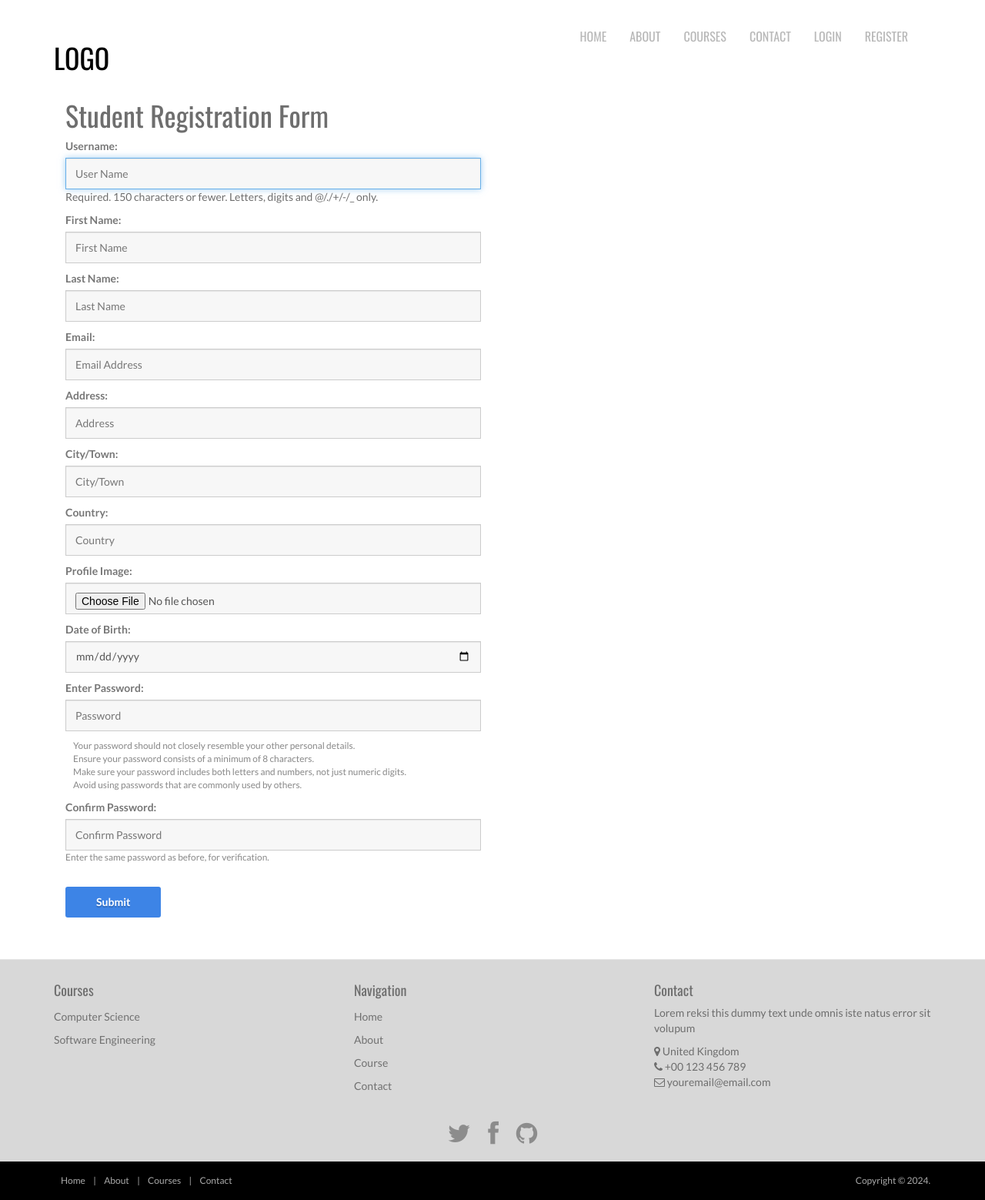
After one commit to farhankhan83/Django, a Django app: page /register/ in a window 1280 px wide. The commit adds this page. Shown: the whole page at 77% size. Run offline with Django 5.2, Linux system fonts and the light colour scheme; parts of the project's set-up code (start-up, migrations or seed data) failed here and were passed over; some libraries are stand-ins or nearby versions.

Commit message:
Brown/registration form (#4)
* registration form completed

* remove print statements

---------

Co-authored-by: roadboy-brown <Roadboybrown@gmail.com>

```diff
--- /dev/null
+++ b/home/forms.py
@@ -0,0 +1,44 @@
+from django.contrib.auth.forms import UserCreationForm
+from django.contrib.auth.models import User
+from django import forms
+
+
+class RegisterForm(UserCreationForm):
+  email = forms.EmailField(label="Email", widget=forms.TextInput(attrs={'class': 'form-control', 'placeholder': 'Email Address', 'required': True}))
+  first_name = forms.CharField(label="First Name", max_length= 50, widget=forms.TextInput(attrs={'class': 'form-control', 'placeholder': 'First Name', 'required': True}))
+  last_name = forms.CharField(label="Last Name", max_length= 50,  widget=forms.TextInput(attrs={'class': 'form-control', 'placeholder': 'Last Name', 'required': True}))
+  address = forms.CharField(label="Address",max_length= 50,  widget=forms.TextInput(attrs={'class': 'form-control', 'placeholder': 'Address', 'required': True}))
+  city = forms.CharField(label="City/Town",max_length= 50,  widget=forms.TextInput(attrs={'class': 'form-control', 'placeholder': 'City/Town', 'required': True}))
+  country = forms.CharField(label="Country",max_length= 50,  widget=forms.TextInput(attrs={'class': 'form-control', 'placeholder': 'Country', 'required': True}))
+  profile_photo = forms.ImageField(
+     label="Profile Image",
+     widget=forms.FileInput(
+        attrs={'class': 'form-control', 'placeholder': 'Profile Picture', 'required': True}))
+  date_of_birth = forms.DateField(label="Date of Birth", widget=forms.DateInput(attrs={'class': 'form-control', 'placeholder': 'Date of Birth', 'required': True, 'type': 'date'}))
+
+  class Meta:
+    model = User
+    fields = ('username', 'first_name', 'last_name', 'email', 'address', 'city', 'country', 'profile_photo', 'date_of_birth', 'password1', 'password2')
+
+  def __init__(self, *args, **kwargs):
+      super(RegisterForm, self).__init__(*args, **kwargs)
+
+      self.fields['username'].widget.attrs['class'] = 'form-control'
+      self.fields['username'].widget.attrs['placeholder'] = 'User Name'
+      self.fields['username'].label = 'Username'
+
+      self.fields['password1'].widget.attrs['class'] = 'form-control'
+      self.fields['password1'].widget.attrs['placeholder'] = 'Password'
+      self.fields['password1'].label = 'Enter Password'
+      self.fields['password1'].help_text = '''
+      <ul class="form-text text-muted small">
+        <li>Your password should not closely resemble your other personal details.</li>
+        <li>Ensure your password consists of a minimum of 8 characters.</li>
+        <li>Make sure your password includes both letters and numbers, not just numeric digits.</li>
+        <li>Avoid using passwords that are commonly used by others.</li>
+      </ul>'''
+
+      self.fields['password2'].widget.attrs['class'] = 'form-control'
+      self.fields['password2'].widget.attrs['placeholder'] = 'Confirm Password'
+      self.fields['password2'].label = 'Confirm Password'
+      self.fields['password2'].help_text = '<span class="form-text text-muted"><small>Enter the same password as before, for verification.</small></span>'
--- a/home/templates/master.html
+++ b/home/templates/master.html
@@ -38,6 +38,8 @@
   <li><a href="{% url 'Logout' %}">Logout</a></li>
   {% else %}
   <li><a href="{% url 'Login' %}">Login</a></li>
+  <li><a href="{% url 'RegisterStudent' %}">Register</a></li>
+
 {% endif %}
       </ul>
     </div>
--- /dev/null
+++ b/home/templates/register.html
@@ -0,0 +1,19 @@
+{% extends "master.html" %}
+{% load static %}
+{% block title %}
+	Register
+{% endblock %}
+{% block content %}
+<section class="container">
+
+<div class="container col-md-6 offset-md-3">
+  <h1>Student Registration Form</h1>
+  <form method="POST" action="" >
+    {% csrf_token %}
+    {{ form.as_p }}
+     <br/>
+      <button type="submit" class="btn btn-primary">Submit</button>
+  </form>
+</div>
+</section>
+{% endblock %}
--- a/home/urls.py
+++ b/home/urls.py
@@ -7,4 +7,5 @@ urlpatterns = [
     path('contact/', views.contact, name='Contact'),
     path('login', views.login, name='Login'),
     path('logout/', views.logoutUser, name='Logout'),
+    path('register/', views.register_student, name='RegisterStudent'),
 ]
--- a/home/views.py
+++ b/home/views.py
@@ -2,7 +2,7 @@ from django.shortcuts import render, redirect
 from django.template import loader
 from django.contrib.auth import authenticate, login as auth_login, logout
 from django.contrib import messages
-
+from .forms import RegisterForm
 def homePage(request):
     return render(request, 'homePage.html', {})
 
@@ -32,17 +32,15 @@ def login(request):
 
 
 def loginUser(request):
-    print(request)
-
     if request.method == 'POST':
-        email = request.POST['username']
+        username = request.POST['username']
         password = request.POST['password']
 
         # Authentication Logic
-        user = authenticate(request, useremail = email, password = password)
+        user = authenticate(request, username = username, password = password)
         if user is not None:
             login(request, user)
-            message.success(request, 'User Logged In Successfully')
+            messages.success(request, 'User Logged In Successfully')
             return redirect('Home')
         else:
             messages.success(request, "Error Logging In")
@@ -54,3 +52,25 @@ def logoutUser(req):
     logout(req)
     messages.success(req, 'Logged out successfully!')
     return redirect('Home')
+
+
+def register_student(request):
+    if request.method == 'POST':
+        form = RegisterForm(request.POST, request.FILES)
+        if form.is_valid():
+            form.save()
+            # Authenticate and logg user in
+            username = form.cleaned_data['username']
+            password = form.cleaned_data['password1']
+            user = authenticate(request, username = username, password = password)
+            if user is not None:
+                auth_login(request, user)
+                messages.success(request, 'User Registered  Successfully')
+                return redirect('Home')
+        else:
+            for err_msg in form.error_messages:
+                messages.error(request, err_msg)
+            return render(request, 'register.html', {'form': form })
+    else:
+        form = RegisterForm()
+        return render(request, 'register.html', {'form': form })
```
